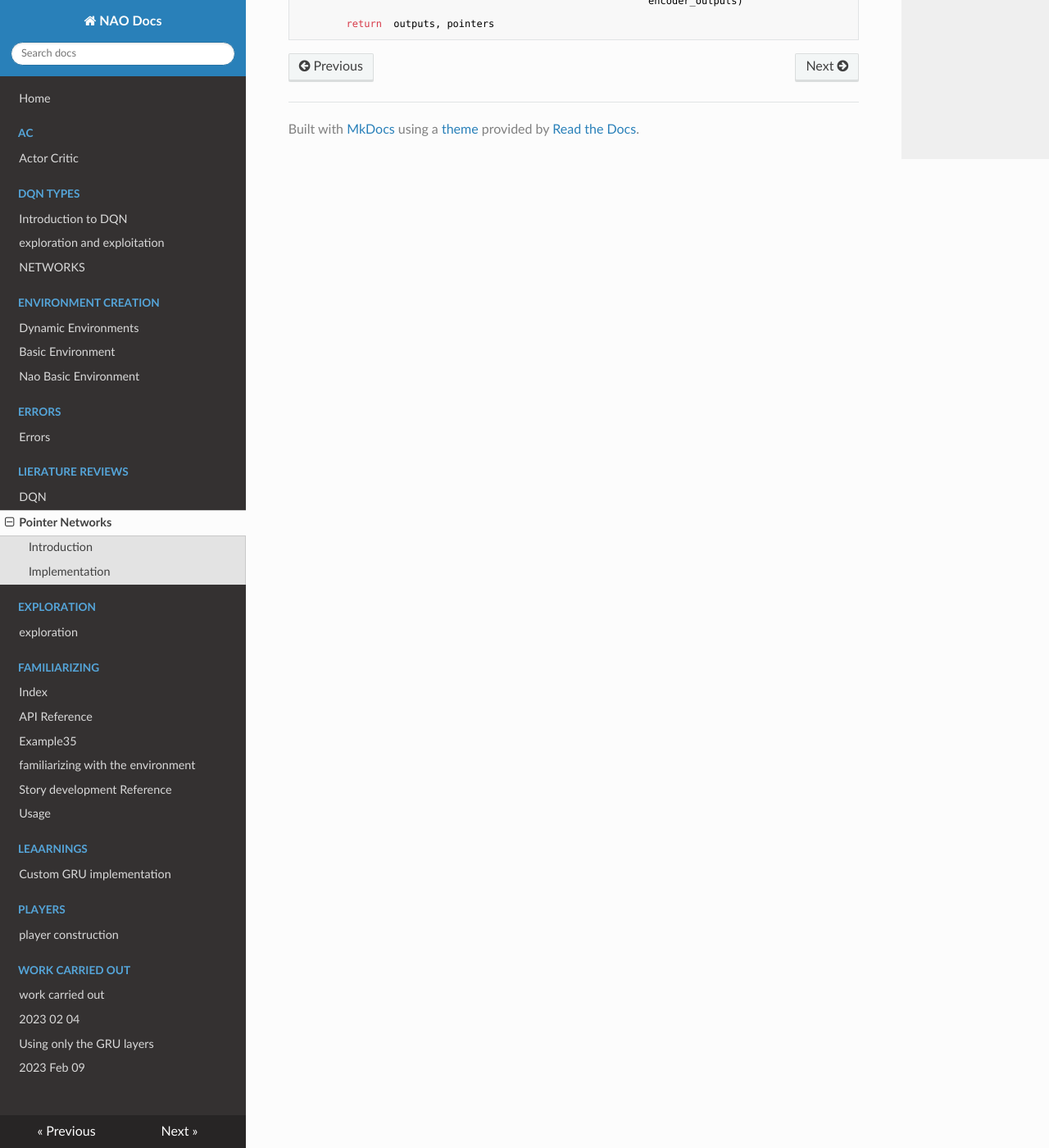
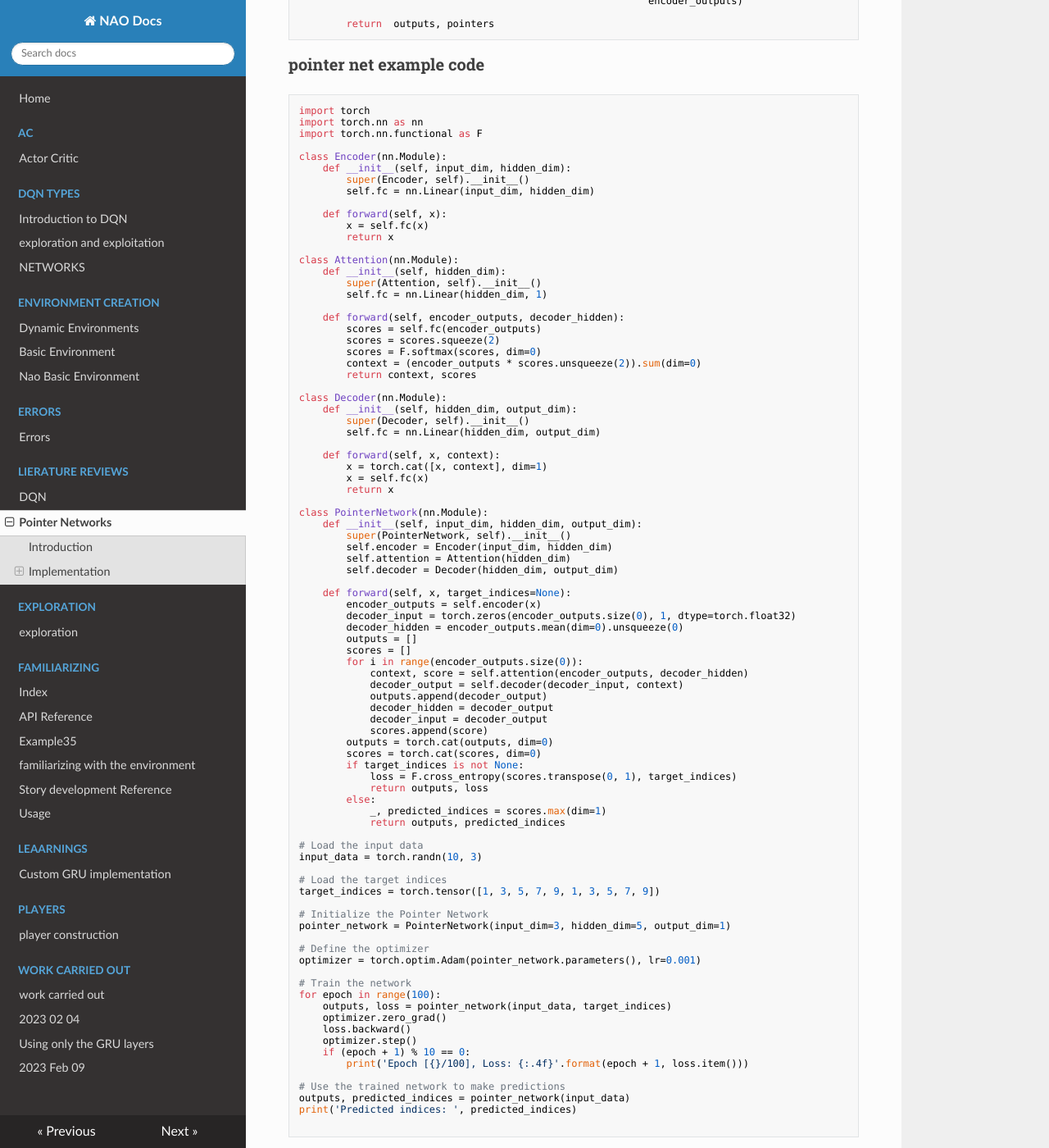
Before and after one commit to hasithz/Nao_doc, an MkDocs documentation site: the page built from docs/Lierature reviews/Pointer_networks.md, in a window 1280 px wide and 1400 px high, scrolled down 5001 px. Shown: the whole window at 82% size. Built offline with MkDocs 1.6.1, drawn with Linux system fonts in a browser that asks for light colours; nearby versions of some CDN libraries.

Commit message:
pointer network updated

````diff
--- a/docs/Lierature reviews/Pointer_networks.md
+++ b/docs/Lierature reviews/Pointer_networks.md
@@ -328,3 +328,98 @@ class PointerNet(nn.Module):
 
         return  outputs, pointers
 ```
+
+
+### pointer net example code
+
+```python
+import torch
+import torch.nn as nn
+import torch.nn.functional as F
+
+class Encoder(nn.Module):
+    def __init__(self, input_dim, hidden_dim):
+        super(Encoder, self).__init__()
+        self.fc = nn.Linear(input_dim, hidden_dim)
+
+    def forward(self, x):
+        x = self.fc(x)
+        return x
+
+class Attention(nn.Module):
+    def __init__(self, hidden_dim):
+        super(Attention, self).__init__()
+        self.fc = nn.Linear(hidden_dim, 1)
+
+    def forward(self, encoder_outputs, decoder_hidden):
+        scores = self.fc(encoder_outputs)
+        scores = scores.squeeze(2)
+        scores = F.softmax(scores, dim=0)
+        context = (encoder_outputs * scores.unsqueeze(2)).sum(dim=0)
+        return context, scores
+
+class Decoder(nn.Module):
+    def __init__(self, hidden_dim, output_dim):
+        super(Decoder, self).__init__()
+        self.fc = nn.Linear(hidden_dim, output_dim)
+
+    def forward(self, x, context):
+        x = torch.cat([x, context], dim=1)
+        x = self.fc(x)
+        return x
+
+class PointerNetwork(nn.Module):
+    def __init__(self, input_dim, hidden_dim, output_dim):
+        super(PointerNetwork, self).__init__()
+        self.encoder = Encoder(input_dim, hidden_dim)
+        self.attention = Attention(hidden_dim)
+        self.decoder = Decoder(hidden_dim, output_dim)
+
+    def forward(self, x, target_indices=None):
+        encoder_outputs = self.encoder(x)
+        decoder_input = torch.zeros(encoder_outputs.size(0), 1, dtype=torch.float32)
+        decoder_hidden = encoder_outputs.mean(dim=0).unsqueeze(0)
+        outputs = []
+        scores = []
+        for i in range(encoder_outputs.size(0)):
+            context, score = self.attention(encoder_outputs, decoder_hidden)
+            decoder_output = self.decoder(decoder_input, context)
+            outputs.append(decoder_output)
+            decoder_hidden = decoder_output
+            decoder_input = decoder_output
+            scores.append(score)
+        outputs = torch.cat(outputs, dim=0)
+        scores = torch.cat(scores, dim=0)
+        if target_indices is not None:
+            loss = F.cross_entropy(scores.transpose(0, 1), target_indices)
+            return outputs, loss
+        else:
+            _, predicted_indices = scores.max(dim=1)
+            return outputs, predicted_indices
+
+# Load the input data
+input_data = torch.randn(10, 3)
+
+# Load the target indices
+target_indices = torch.tensor([1, 3, 5, 7, 9, 1, 3, 5, 7, 9])
+
+# Initialize the Pointer Network
+pointer_network = PointerNetwork(input_dim=3, hidden_dim=5, output_dim=1)
+
+# Define the optimizer
+optimizer = torch.optim.Adam(pointer_network.parameters(), lr=0.001)
+
+# Train the network
+for epoch in range(100):
+    outputs, loss = pointer_network(input_data, target_indices)
+    optimizer.zero_grad()
+    loss.backward()
+    optimizer.step()
+    if (epoch + 1) % 10 == 0:
+        print('Epoch [{}/100], Loss: {:.4f}'.format(epoch + 1, loss.item()))
+
+# Use the trained network to make predictions
+outputs, predicted_indices = pointer_network(input_data)
+print('Predicted indices: ', predicted_indices)
+
+```
````
